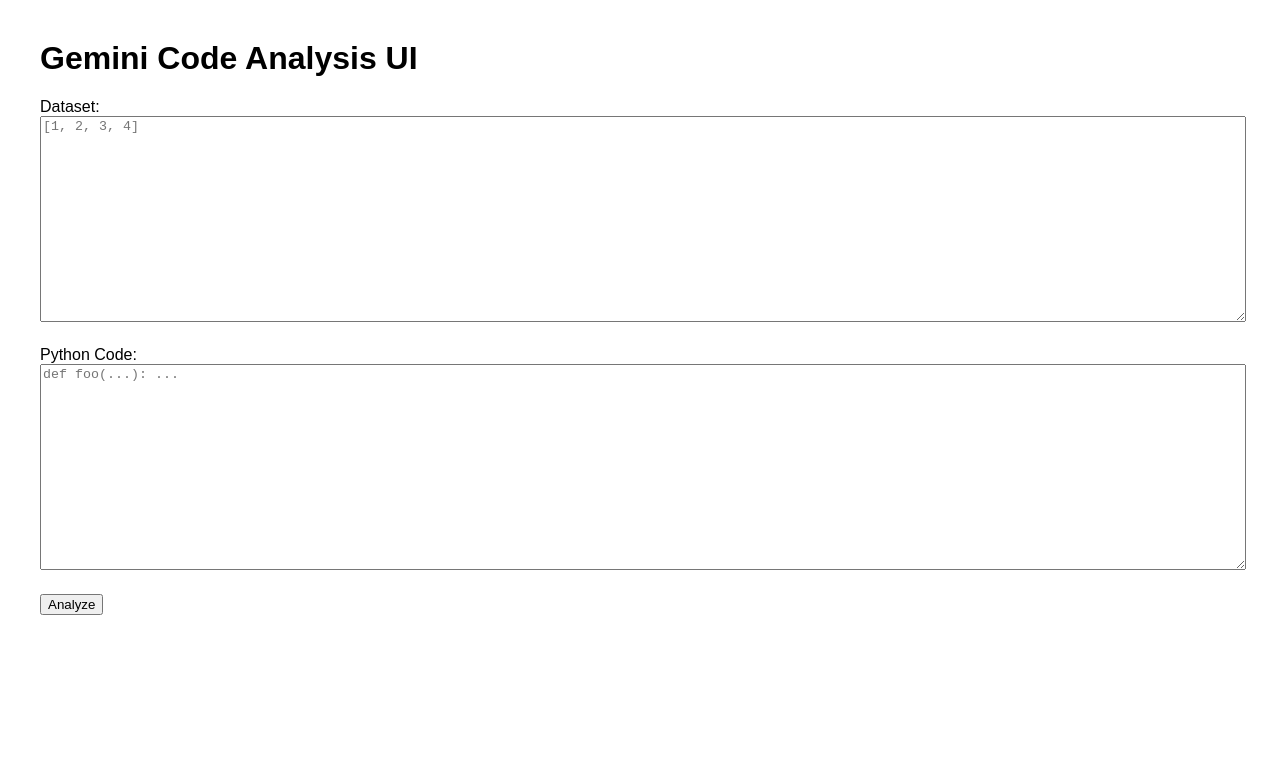
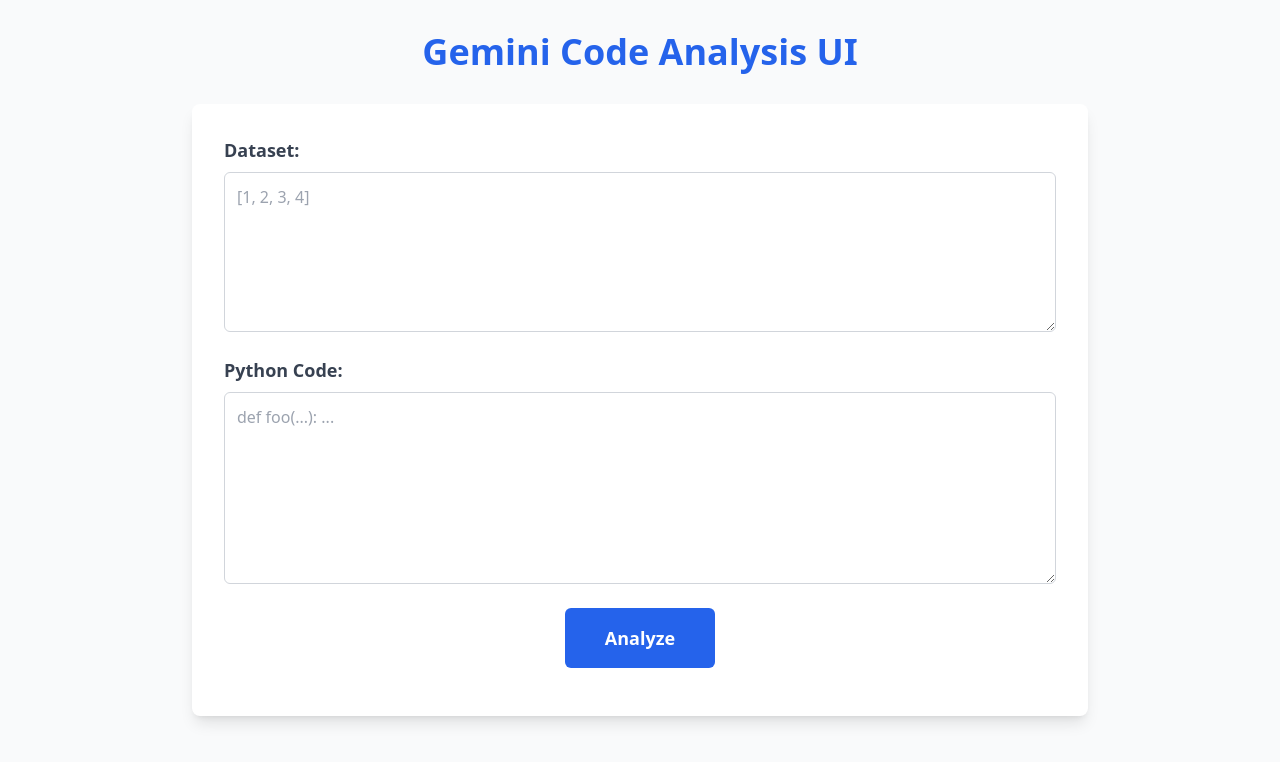
Before and after one commit to AleksandarHristov1337/Data-Structures-and-Algorithms-in-Python-Code-Generator, a plain HTML site: page templates/index.html in a window 1280 px wide. Drawn offline with nearby package versions, Linux system fonts and the light colour scheme.

Commit message:
Fix Ui
Integrate Tailwind

```diff
--- a/templates/index.html
+++ b/templates/index.html
@@ -1,32 +1,17 @@
-<!DOCTYPE html>
-<html>
-
 <head>
     <meta charset="UTF-8">
+    <meta name="viewport" content="width=device-width, initial-scale=1" />
     <title>Code Analyzer UI</title>
+    <!-- Tailwind CSS CDN -->
+    <script src="https://cdn.tailwindcss.com"></script>
     <style>
-        body {
-            font-family: Arial;
-            margin: 40px;
-        }
-
-        textarea {
-            width: 100%;
-            height: 200px;
-            margin-bottom: 20px;
-        }
-
+        /* Keep your spinner CSS as-is */
         #spinner {
             display: none;
             position: fixed;
-            /* fix spinner relative to viewport */
             top: 40%;
-            /* move down 50% of viewport height */
             left: 50%;
-            /* move right 50% of viewport width */
             transform: translate(-50%, -50%);
-            /* shift spinner back up and left by half of its size to perfectly center */
-
             border: 8px solid #f3f3f3;
             border-top: 8px solid #3498db;
             border-radius: 50%;
@@ -44,59 +29,64 @@
                 transform: rotate(360deg);
             }
         }
-
-        #form-container {
-            display: block;
-        }
     </style>
 </head>
 
-<body>
-    <h1 id="form-title">Gemini Code Analysis UI</h1>
-    <div id="form-container">
-        <form method="POST" id="analyze-form">
-            <label for="dataset">Dataset:</label><br>
-            <textarea name="dataset" id="dataset" placeholder="[1, 2, 3, 4]"></textarea><br>
+<body class="bg-gray-50 min-h-screen flex flex-col items-center justify-start  p-8">
 
-            <label for="code">Python Code:</label><br>
-            <textarea name="code" id="code" placeholder="def foo(...): ..."></textarea><br>
+    <h1 id="form-title" class="text-4xl font-extrabold text-center text-blue-600 mb-8">
+        Gemini Code Analysis UI
+    </h1>
 
-            <button type="submit">Analyze</button>
+    <div id="form-container" class="w-full max-w-4xl bg-white p-8 rounded-lg shadow-lg">
+
+        <form method="POST" id="analyze-form" class="space-y-6">
+
+            <div>
+                <label for="dataset" class="block text-lg font-semibold mb-2 text-gray-700">Dataset:</label>
+                <textarea name="dataset" id="dataset" placeholder='[1, 2, 3, 4]'
+                    class="w-full h-40 p-3 border border-gray-300 rounded-md resize-y focus:outline-none focus:ring-2 focus:ring-blue-400 focus:border-transparent transition"></textarea>
+            </div>
+
+            <div>
+                <label for="code" class="block text-lg font-semibold mb-2 text-gray-700">Python Code:</label>
+                <textarea name="code" id="code" placeholder="def foo(...): ..."
+                    class="w-full h-48 p-3 border border-gray-300 rounded-md resize-y focus:outline-none focus:ring-2 focus:ring-blue-400 focus:border-transparent transition"></textarea>
+            </div>
+
+            <div class="text-center">
+                <button type="submit"
+                    class="bg-blue-600 text-white px-10 py-4 rounded-md text-lg font-semibold hover:bg-blue-700 focus:outline-none focus:ring-4 focus:ring-blue-300 transition">
+                    Analyze
+                </button>
+            </div>
+
+
         </form>
+
     </div>
 
     <div id="spinner"></div>
 
     <script>
         window.onload = function () {
-            // Show Title
             document.getElementById("form-title").style.display = "block";
-            // Show form container
             document.getElementById("form-container").style.display = "block";
-            // Hide spinner
             document.getElementById("spinner").style.display = "none";
         };
 
         const form = document.getElementById("analyze-form");
         form.addEventListener("submit", function (event) {
-            event.preventDefault();  // Prevent immediate form submission
+            event.preventDefault();
 
-            // Hide Title
             document.getElementById("form-title").style.display = "none";
-            // Hide the form
             document.getElementById("form-container").style.display = "none";
-            // Show the spinner
             document.getElementById("spinner").style.display = "block";
 
-            // Submit the form after a short delay to allow spinner to render
             setTimeout(() => {
                 form.submit();
             }, 50);
         });
     </script>
 
-
-
 </body>
-
-</html>
```
